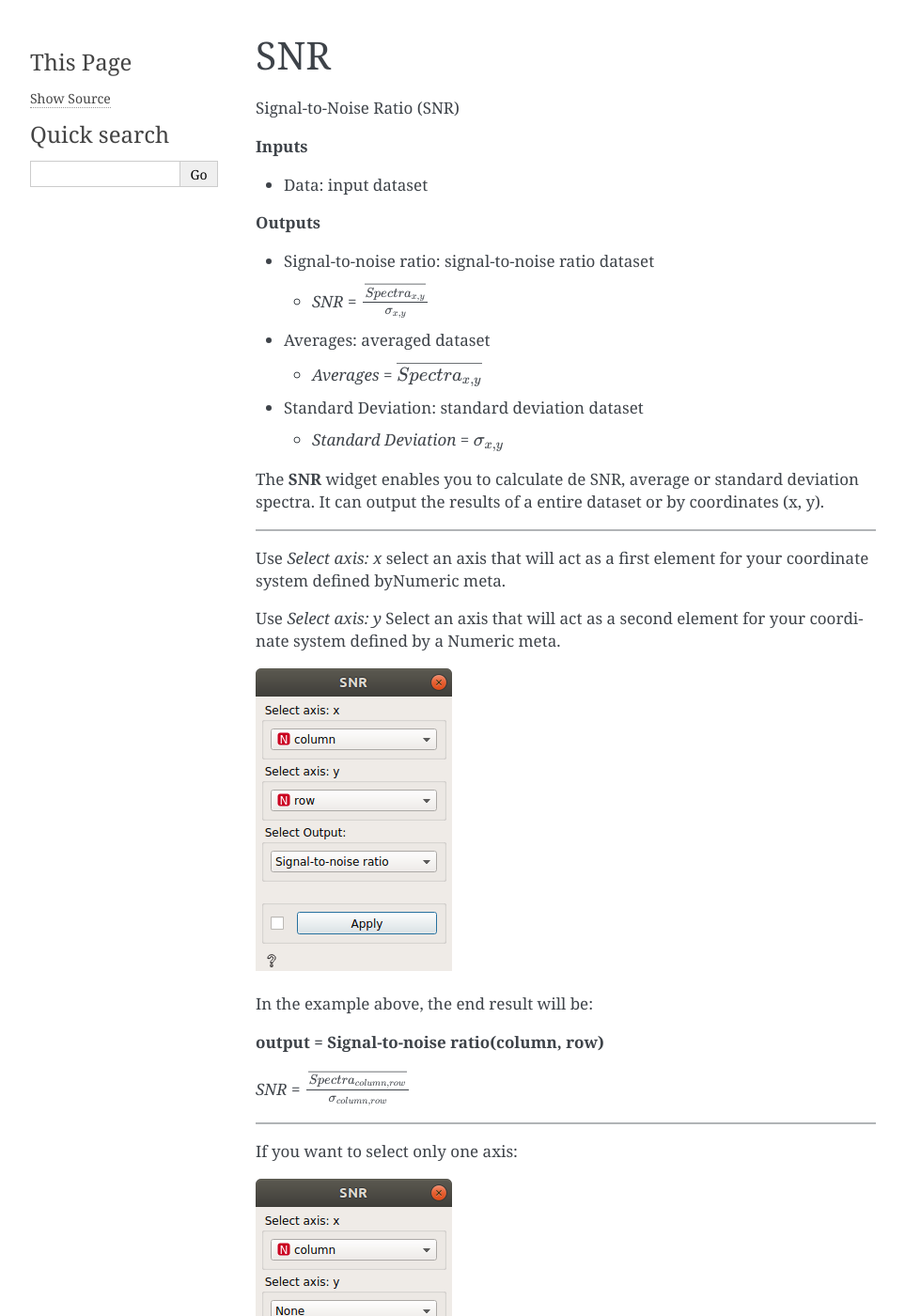
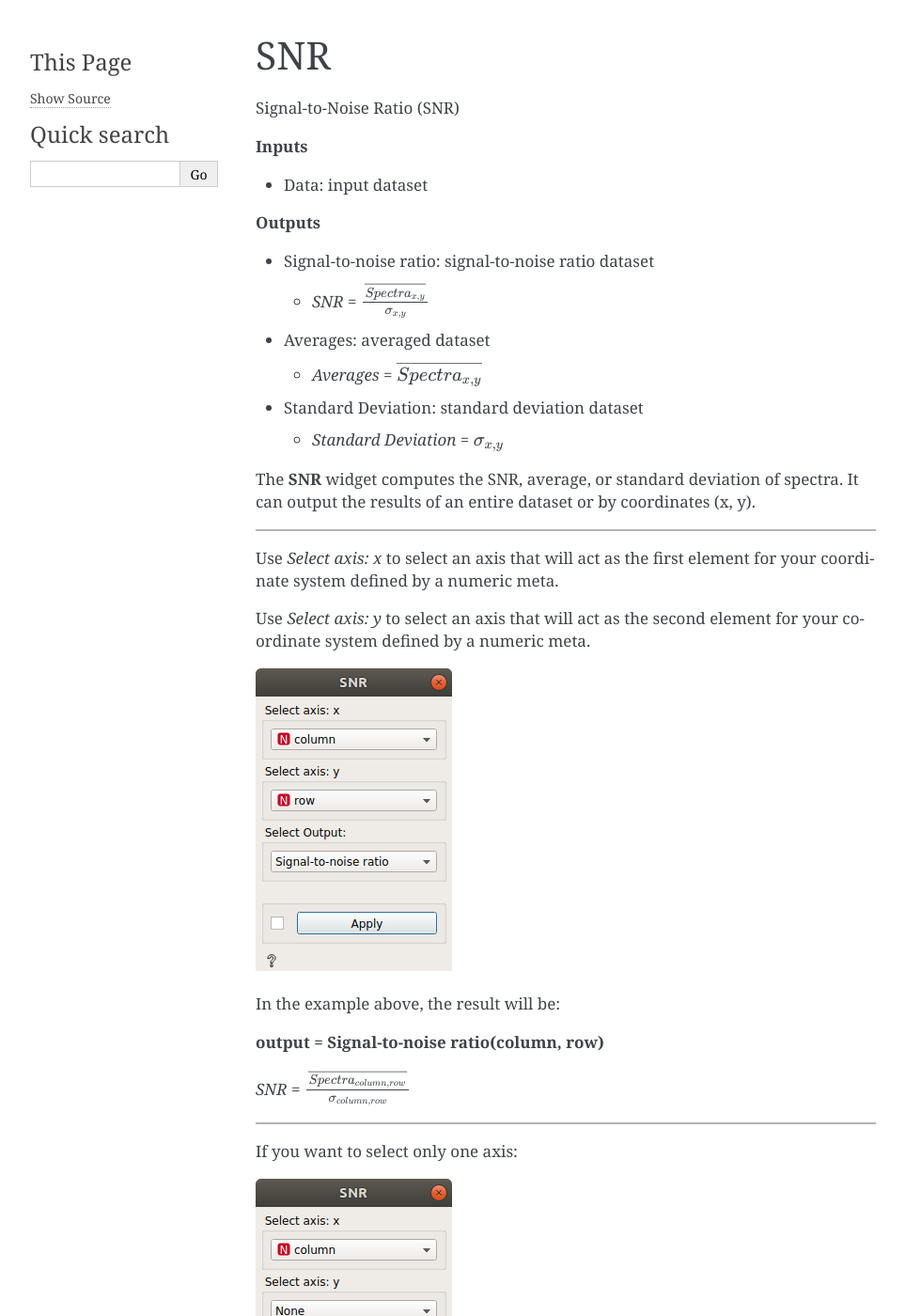
Before and after one commit to znarthur/orange-spectroscopy, a Sphinx documentation site: the page built from doc/widgets/snr.md, in a window 1280 px wide and 1400 px high. Shown: the whole window at 94% size, without its empty margins (148-1111 px from the left). Built offline with Sphinx 7.4.7, drawn with Linux system fonts in a browser that asks for light colours.

Commit message:
snr docs: quickly ran through grammarly

```diff
--- a/doc/widgets/snr.md
+++ b/doc/widgets/snr.md
@@ -16,16 +16,16 @@ Signal-to-Noise Ratio (SNR)
 - Standard Deviation: standard deviation dataset
     - *Standard Deviation = \\(\sigma _{x, y}\\)*
 
-The **SNR** widget enables you to calculate de SNR, average or standard deviation spectra. It can output the results of a entire dataset or by coordinates (x, y).
+The **SNR** widget computes the SNR, average, or standard deviation of spectra. It can output the results of an entire dataset or by coordinates (x, y).
 
 ------------
-Use *Select axis: x* select an axis that will act as a first element for your coordinate system defined byNumeric meta.
+Use *Select axis: x* to select an axis that will act as the first element for your coordinate system defined by a numeric meta.
 
-Use *Select axis: y* Select an axis that will act as a second element for your coordinate system defined by a Numeric meta.
+Use *Select axis: y* to select an axis that will act as the second element for your coordinate system defined by a numeric meta.
 
 ![](images/snr_print.png)
 
-In the example above, the end result will be:
+In the example above, the result will be:
 
 **output = Signal-to-noise ratio(column, row)**
 
```
